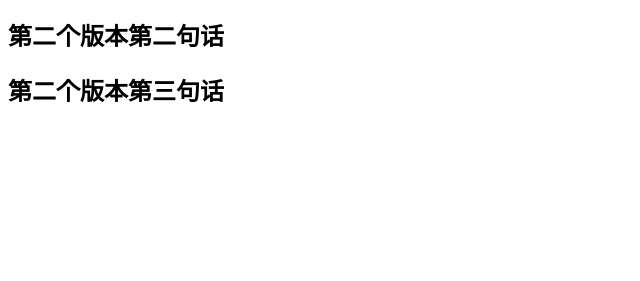
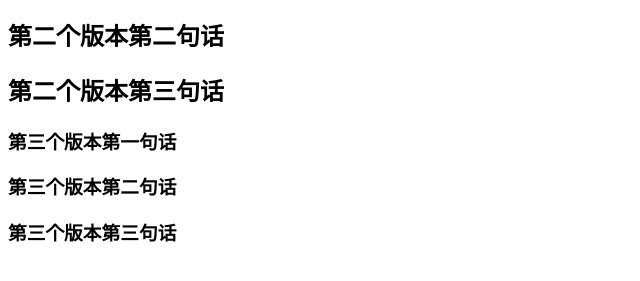
Before and after one commit to mixueming/xm02, a plain HTML site: page index.html in a window 1280 px wide. Shown: the part 127-408 px from the top of the page, without its empty margins (0-640 px from the left). Drawn offline with Linux system fonts and the light colour scheme.

Commit message:
第三个版本

```diff
--- a/index.html
+++ b/index.html
@@ -10,5 +10,8 @@
     <h2>第二个版本</h2>
     <h2>第二个版本第二句话</h2>
     <h2>第二个版本第三句话</h2>
+    <h3>第三个版本第一句话</h3>
+    <h3>第三个版本第二句话</h3>
+    <h3>第三个版本第三句话</h3>
 </body>
 </html>
```
